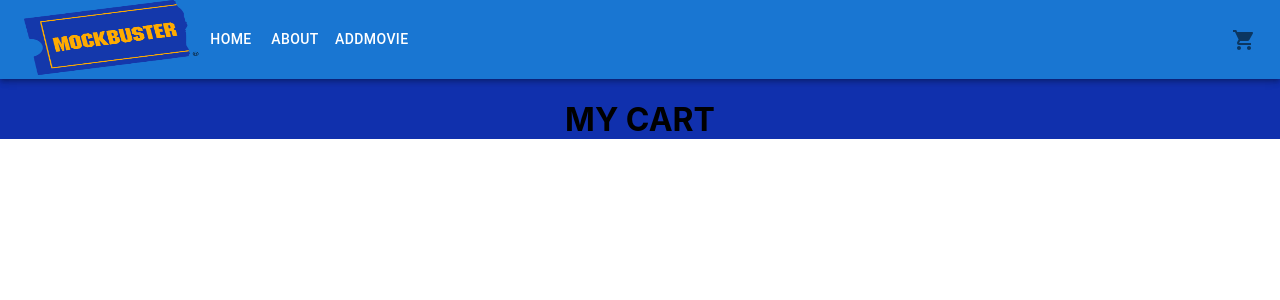
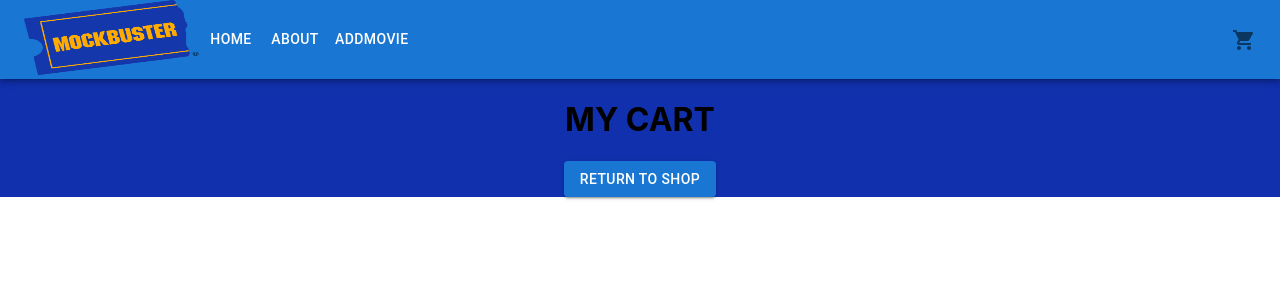
Before and after one commit to omgitsmiles/mockbuster, a React (Create React App) app: page /mycart in a window 1280 px wide. Shown: the top 300 px of the page. Built offline with nearby package versions, Linux system fonts and the light colour scheme; data requests are answered from the project's data file.

Commit message:
Ternary cart
wrote a ternary to change buttons if anything was in the cart

```diff
--- a/src/components/MyCart.js
+++ b/src/components/MyCart.js
@@ -1,6 +1,9 @@
 import React from "react";
 import IconButton from '@mui/material/IconButton';
 import DeleteIcon from '@mui/icons-material/Delete';
+import Button from '@mui/material/Button';
+import { Link } from "react-router-dom";
+import Alert from '@mui/material/Alert';
 
 function MyCart({ cart, setCart }) {
 
@@ -9,9 +12,13 @@ function MyCart({ cart, setCart }) {
         setCart(deleted)
     }
 
+    // function handleRent() {
+
+    // }
+
     const renderCart = cart.map(movie => (
-    <div className="cartCard">
-        <h3 key={movie.id}>{movie.title}</h3>
+    <div className="cartCard" key={movie.id}>
+        <h3>{movie.title}</h3>
         <img src={movie.image} width={100} height={100} alt={movie.title}/>
         <div>
             <IconButton aria-label="delete" onClick={() => handleDelete(movie.id)}>
@@ -25,6 +32,11 @@ function MyCart({ cart, setCart }) {
         <div>
            <h1>MY CART</h1>
            {renderCart}
+           <div>{cart.length === 0 ? (
+           <Link to="/home"><Button style={{ textDecoration: "none" }} variant="contained">Return to shop</Button></Link> ) :
+            ( <Button variant="contained">RENT!</Button> )
+           }
+           </div>
         </div>
     )
 }
```
